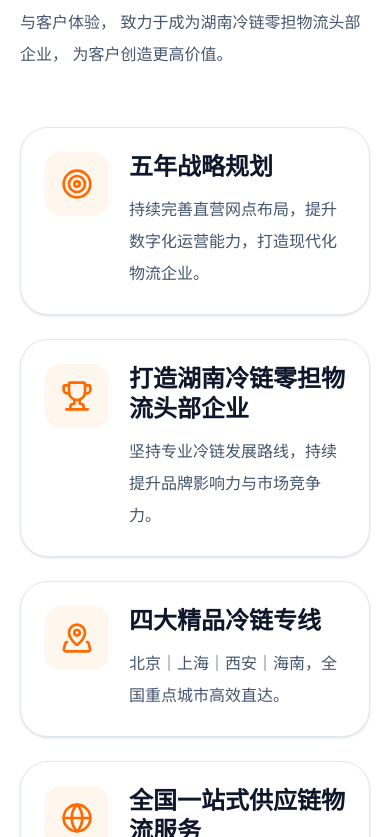
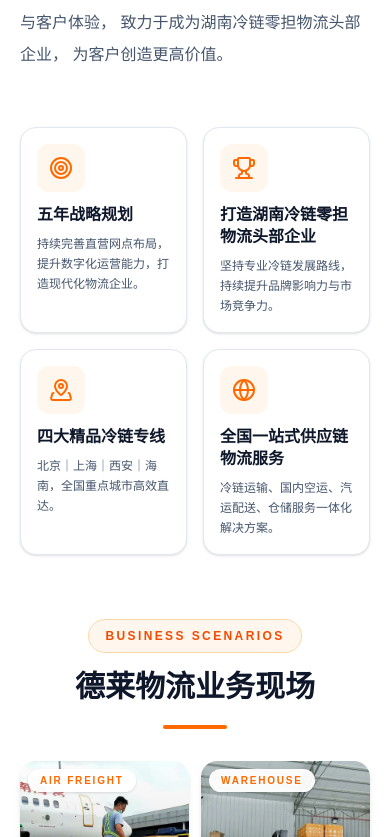
Before and after one commit to DelaiLogistics/delai-logistics, a Next.js app: page / in a window 390 px wide. Shown: the part 1567-2404 px from the top of the page. Built offline with nearby package versions, Linux system fonts and the light colour scheme.

Commit message:
Responsive CompanyStrategy

```diff
--- a/components/company/CompanyStrategy.tsx
+++ b/components/company/CompanyStrategy.tsx
@@ -32,7 +32,7 @@
 
 export default function CompanyStrategy() {
   return (
-    <div className="grid grid-cols-1 gap-6 lg:grid-cols-2">
+    <div className="grid grid-cols-2 gap-4 lg:gap-6">
       {strategy.map((item) => {
         const Icon = item.icon;
 
@@ -41,47 +41,66 @@
             key={item.title}
             className="
               group
-              rounded-[28px]
+              rounded-2xl
               border
               border-slate-200
               bg-white
-              p-6
+              p-4
               shadow-sm
               transition-all
               duration-300
               hover:-translate-y-2
               hover:border-orange-200
               hover:shadow-xl
+
+              sm:p-6
+              lg:rounded-[28px]
               lg:p-8
             "
           >
-            <div className="flex items-start gap-5">
+            <div className="flex flex-col items-start gap-3 sm:flex-row sm:gap-5">
               {/* Icon */}
               <div
                 className="
                   flex
-                  h-16
-                  w-16
+                  h-12
+                  w-12
                   shrink-0
                   items-center
                   justify-center
-                  rounded-2xl
+                  rounded-xl
                   bg-orange-50
                   transition-all
                   duration-300
                   group-hover:bg-orange-500
+
+                  sm:h-16
+                  sm:w-16
+                  sm:rounded-2xl
                 "
               >
-                <Icon className="h-8 w-8 text-orange-500 transition-all duration-300 group-hover:text-white" />
+                <Icon
+                  className="
+                    h-6
+                    w-6
+                    text-orange-500
+                    transition-all
+                    duration-300
+                    group-hover:text-white
+
+                    sm:h-8
+                    sm:w-8
+                  "
+                />
               </div>
 
               {/* Content */}
               <div className="min-w-0 flex-1">
-                <h3 className="text-2xl font-bold leading-tight text-slate-900 lg:text-[28px]">
+                <h3 className="text-base font-bold leading-snug text-slate-900 sm:text-xl lg:text-[28px]">
                   {item.title}
                 </h3>
 
-                <p className="mt-3 text-base leading-8 text-slate-600">
+                <p className="mt-2 text-xs leading-5 text-slate-600 sm:mt-3 sm:text-base sm:leading-7 lg:leading-8">
                   {item.desc}
                 </p>
               </div>
```
